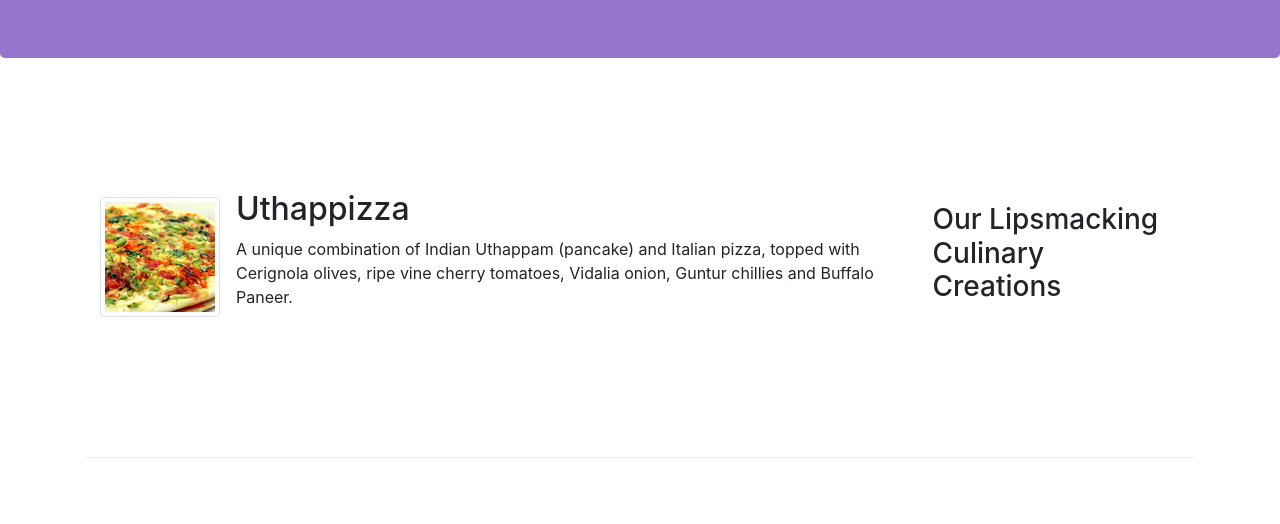
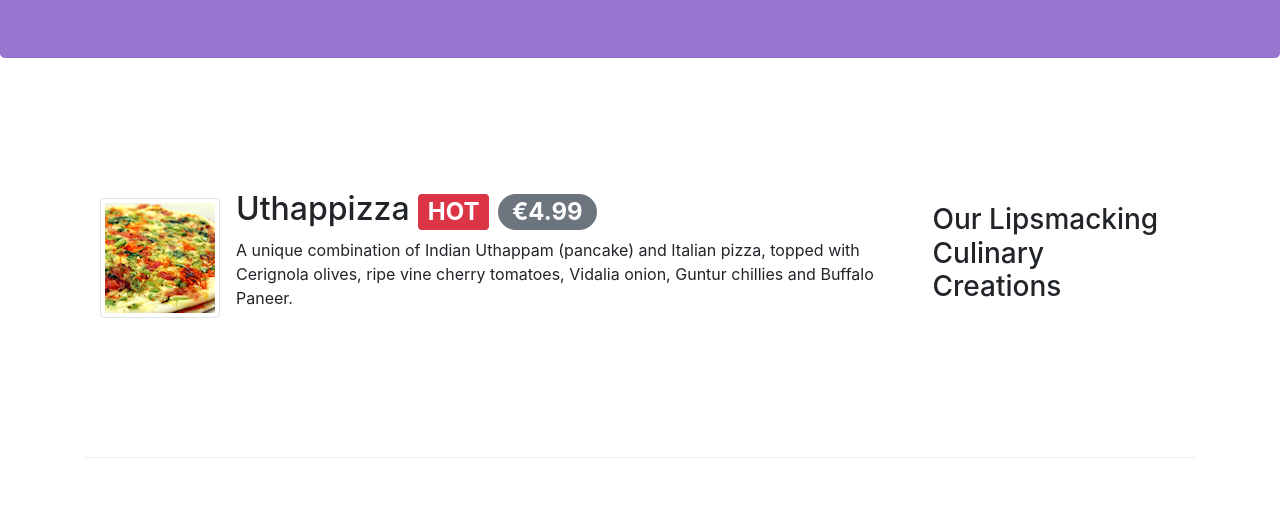
Before and after one commit to cguvenilir/conFusion, a website: page index.html in a window 1280 px wide. Shown: the part 276-800 px from the top of the page. Drawn offline with nearby package versions, Linux system fonts and the light colour scheme.

Commit message:
Alerting users

```diff
--- a/index.html
+++ b/index.html
@@ -56,7 +56,7 @@
                 <div class="media">
                     <img class="d-flex mr-3 img-thumbnail align-self-center" src="img/uthappizza.png" alt="uthappizza">
                     <div class="media-body">
-                        <h2 class="mt-0">Uthappizza</h2>
+                        <h2 class="mt-0">Uthappizza <span class="badge badge-danger">HOT</span> <span class="badge badge-pill badge-secondary">€4.99</span></h2>
                         <p class="d-none d-sm-block">A unique combination of Indian Uthappam (pancake) and Italian pizza, topped with Cerignola olives, ripe vine cherry tomatoes, Vidalia onion, Guntur chillies and Buffalo Paneer.</p>
                     </div>
                 </div>
```
